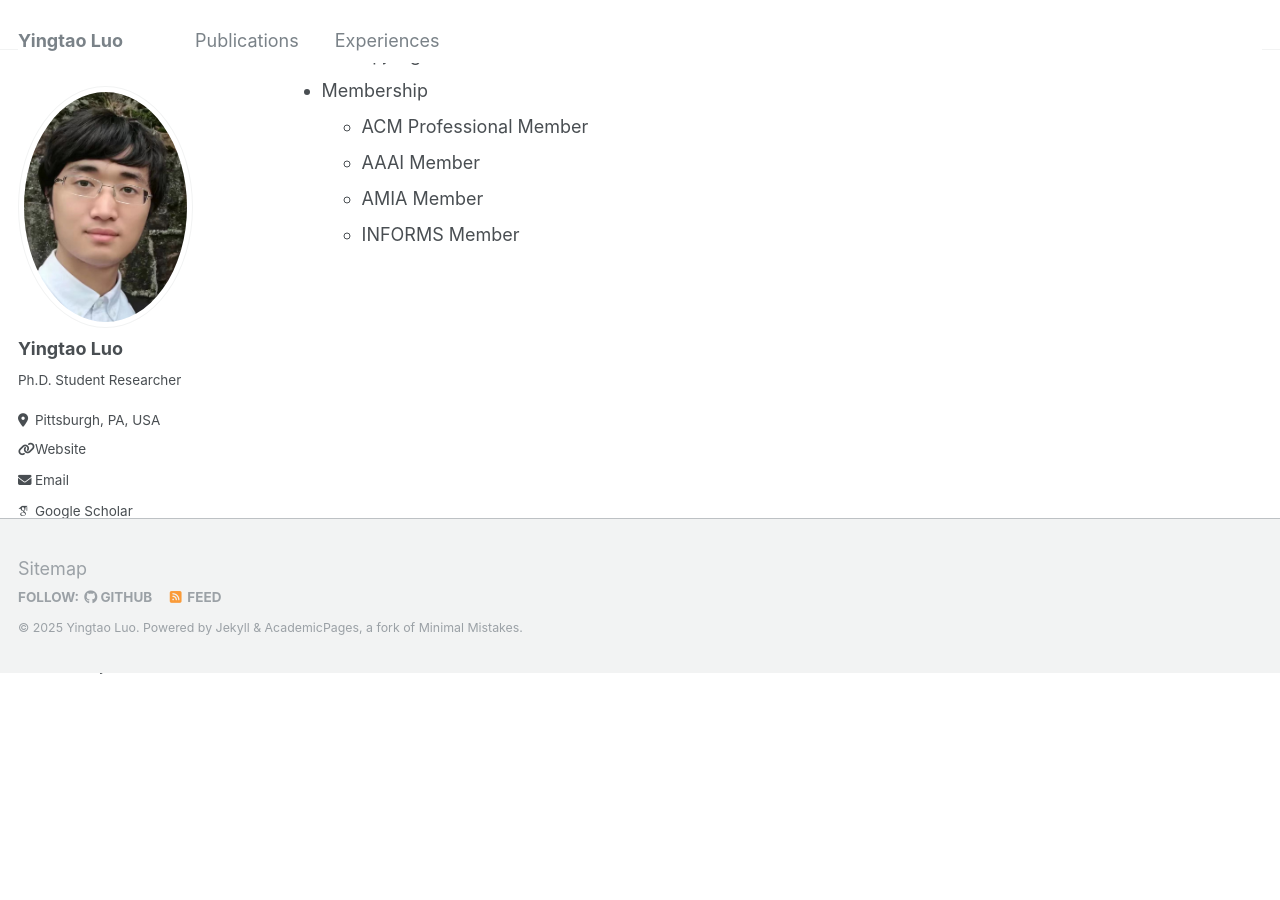
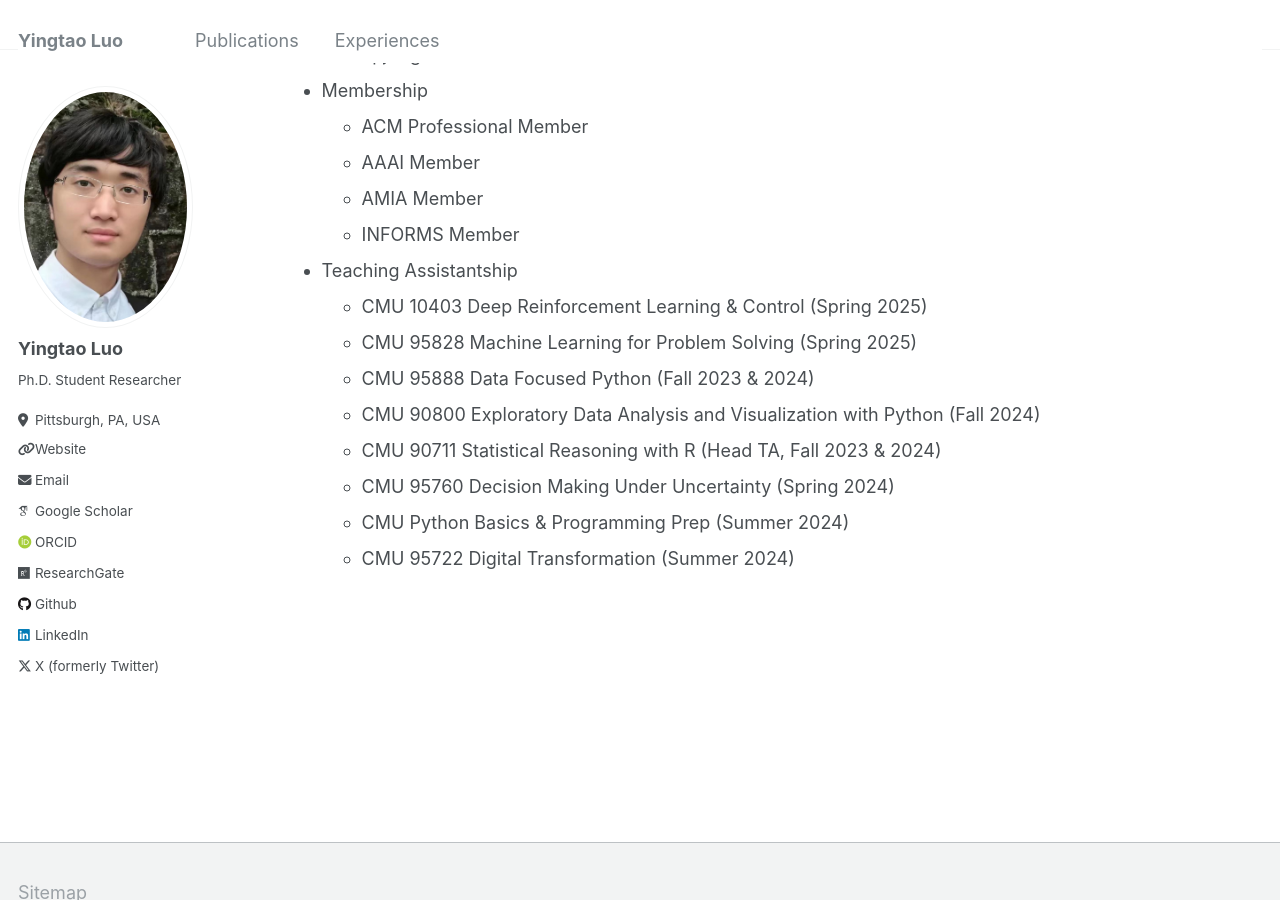
Before and after one commit to yingtaoluo/yingtaoluo.github.io, a Jekyll site: the page built from _pages/experiences.md, in a window 1280 px wide and 900 px high, scrolled down 1672 px. Built offline with Jekyll 4.4.1, drawn with Linux system fonts in a browser that asks for light colours; some web fonts are replaced; before the commit the page ends 2346 px from its top, so only the background shows below that.

Commit message:
Update experiences.md

```diff
--- a/_pages/experiences.md
+++ b/_pages/experiences.md
@@ -62,3 +62,12 @@ Academic Services
   * AAAI Member
   * AMIA Member
   * INFORMS Member
+* Teaching Assistantship
+  * CMU 10403 Deep Reinforcement Learning & Control (Spring 2025)
+  * CMU 95828 Machine Learning for Problem Solving (Spring 2025)
+  * CMU 95888 Data Focused Python (Fall 2023 & 2024)
+  * CMU 90800 Exploratory Data Analysis and Visualization with Python (Fall 2024)
+  * CMU 90711 Statistical Reasoning with R (Head TA, Fall 2023 & 2024)
+  * CMU 95760 Decision Making Under Uncertainty (Spring 2024)
+  * CMU Python Basics & Programming Prep (Summer 2024)
+  * CMU 95722 Digital Transformation (Summer 2024)
```
